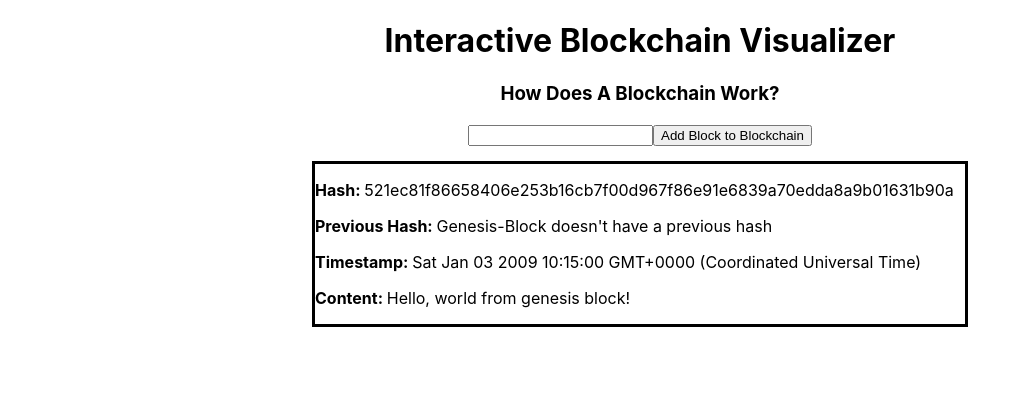
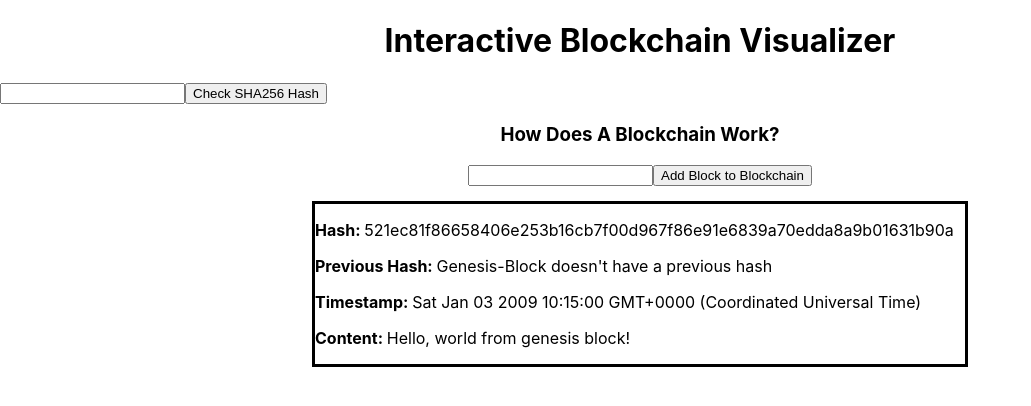
Before and after one commit to waiscodes/typescript-jest, a React (Create React App) app: page / in a window 1280 px wide. Shown: the top 406 px of the page, without its empty margins (0-1031 px from the left). Built offline with nearby package versions, Linux system fonts and the light colour scheme.

Commit message:
Changed name of sha256 component file to get rid of error

```diff
--- a/src/App.tsx
+++ b/src/App.tsx
@@ -3,6 +3,7 @@ import "./css/App.css";
 
 // components
 import Blockchain from "./components/Blockchain";
+import Sha256 from "./components/Sha256Hash";
 
 // Block Interface
 export interface IState {
@@ -33,6 +34,7 @@ function App() {
   return (
     <div className='App'>
       <h1 className='title'>Interactive Blockchain Visualizer</h1>
+      <Sha256 />
       <Blockchain setBlockchain={setBlockchain} blockchain={blockchain} />
     </div>
   );
--- a/src/components/Sha256.tsx
+++ b/src/components/Sha256Hash.tsx
@@ -1,7 +1,7 @@
 import React, { useRef } from "react";
 
 const Sha256 = () => {
-  const hashRef = useRef();
+  const hashRef = useRef<any>();
 
   const handleSubmit = (e: React.FormEvent<HTMLElement>): void => {
     e.preventDefault();
@@ -10,7 +10,7 @@ const Sha256 = () => {
     <div>
       <form onSubmit={handleSubmit}>
         <input type='text' ref={hashRef} />
-        <input type='submit' value='Add Block to Blockchain' />
+        <input type='submit' value='Check SHA256 Hash' />
       </form>
     </div>
   );
```
